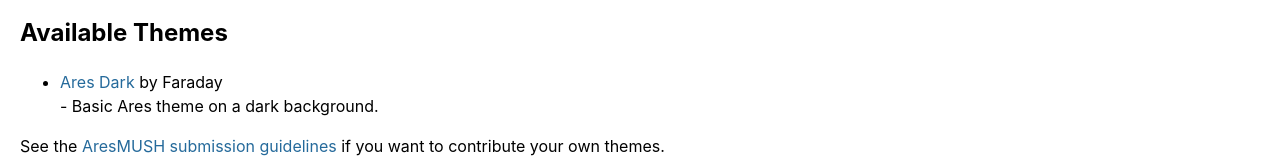
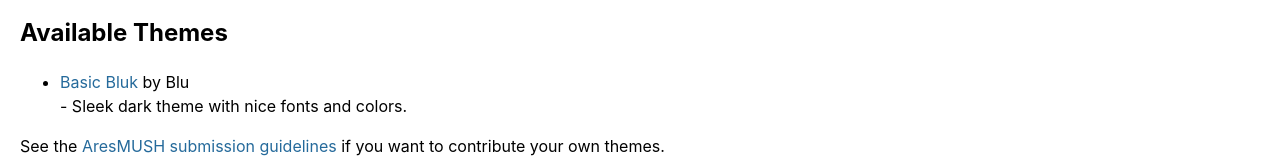
Before and after one commit to AresMUSH/arescentral, a React (Vite) app in the folder ui/: page /themes in a window 1280 px wide. Shown: the part 532-692 px from the top of the page. Built offline with nearby package versions, Linux system fonts and the light colour scheme; no server answers.

Commit message:
Shorter game timeout. Blu's theme.

```diff
--- a/ui/src/pages/contribs/ThemesIndex.tsx
+++ b/ui/src/pages/contribs/ThemesIndex.tsx
@@ -20,7 +20,7 @@
 
       <h2>Available Themes</h2>
       <ul>
-      <li><a href="https://github.com/AresMUSH/ares-dark-theme" target="_blank" rel="noopener">Ares Dark</a> by Faraday</li> - Basic Ares theme on a dark background.
+      <li><a href="https://github.com/girlcalledblu/ares-basicblu-theme" target="_blank" rel="noopener">Basic Bluk</a> by Blu</li> - Sleek dark theme with nice fonts and colors.
       </ul>
 
       <p>See the <a href="https://aresmush.com/tutorials/code/contribs/" target="_blank" rel="noopener">AresMUSH submission guidelines</a> if you want to contribute your own themes.</p>
```
Also changed, not shown: 1 other file (tests, documents, lock files or other folders).
